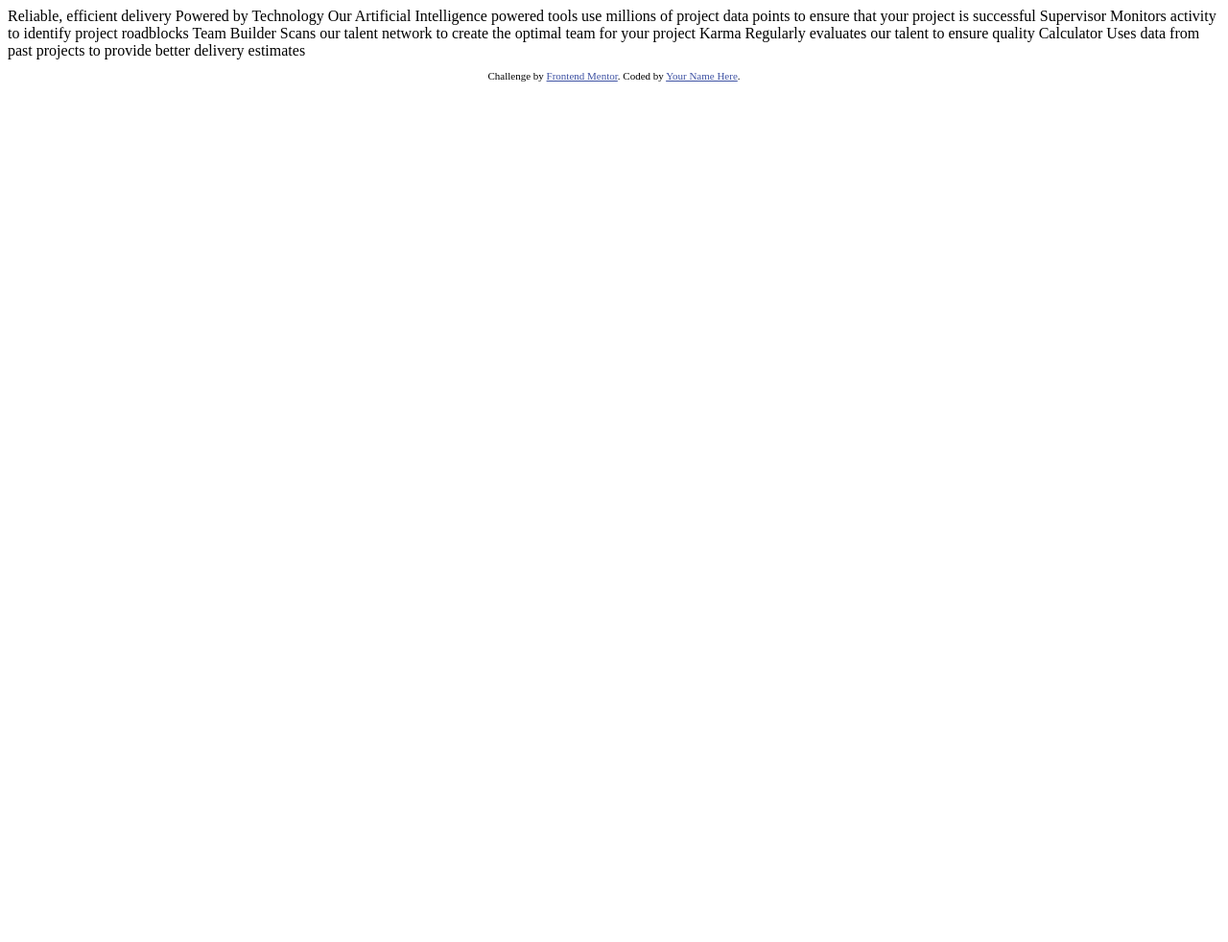
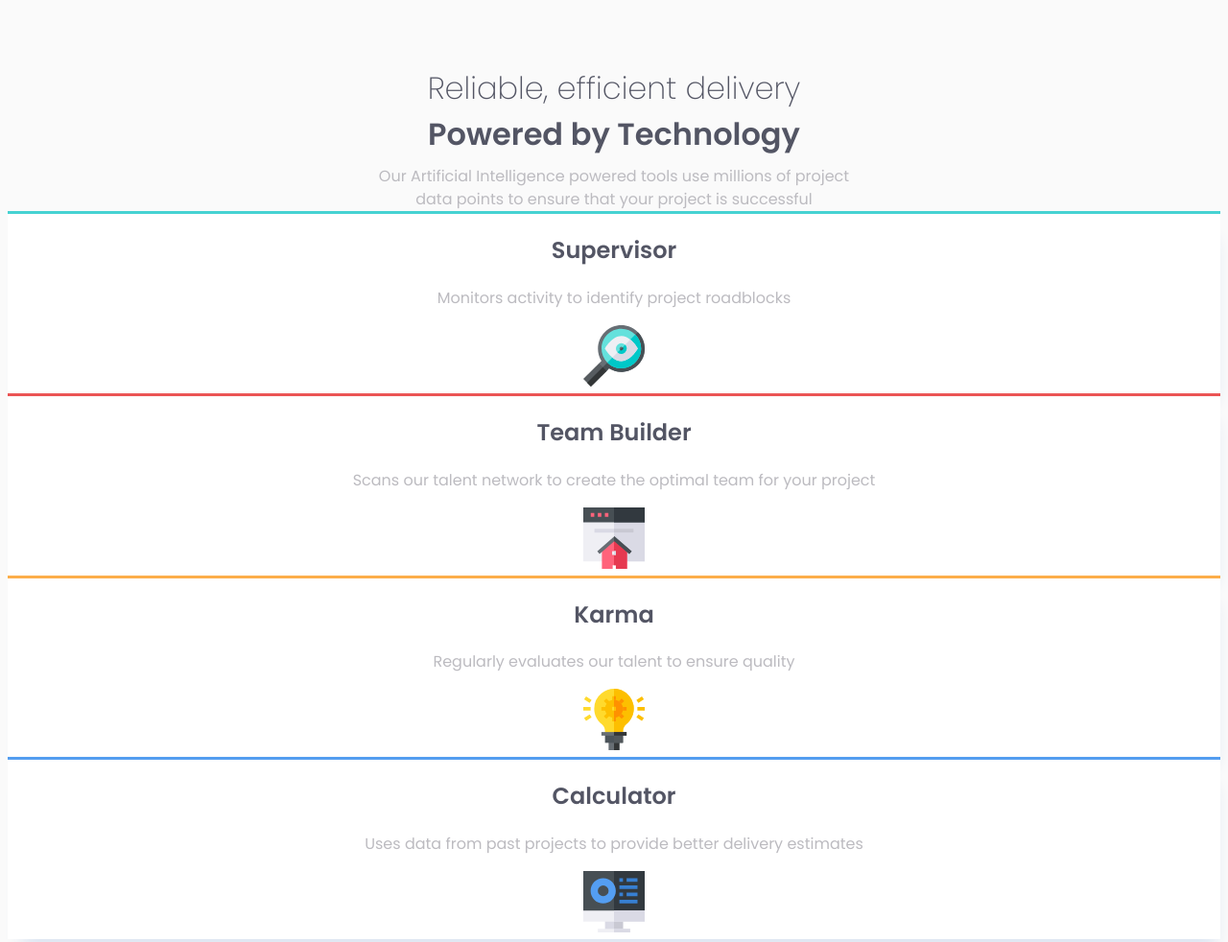
Before and after one commit to lenakroeker/frontend-mentor---project-1, a plain HTML site: page four-card-feature-section-master/four-card-feature-section-master/index.html in a window 1280 px wide. Shown: the top 982 px of the page at 96% size. Before the commit the page ends 800 px from the top, so only its background shows below. Drawn offline with Linux system fonts and the light colour scheme; files whose address does not match are found by name.

Commit message:
Update index.html
add classes, ids, color and font

```diff
--- a/four-card-feature-section-master/four-card-feature-section-master/index.html
+++ b/four-card-feature-section-master/four-card-feature-section-master/index.html
@@ -3,37 +3,105 @@
 <head>
   <meta charset="UTF-8">
   <meta name="viewport" content="width=device-width, initial-scale=1.0"> <!-- displays site properly based on user's device -->
-
+	<link href="https://fonts.googleapis.com/css2?family=Poppins:wght@200;400;600&display=swap" rel="stylesheet">
   <link rel="icon" type="image/png" sizes="32x32" href="./images/favicon-32x32.png">
 
   <title>Frontend Mentor | Four card feature section</title>
 
   <!-- Feel free to remove these styles or customise in your own stylesheet 👍 -->
   <style>
+
+	body {
+		background-color:#fafafa;
+		font-family: 'Poppins', sans-serif;
+		text-align:center;
+		color:#535564;
+	}
+
+	#top {
+		font-weight:200;
+		padding-top:60px;
+		border-bottom:0px;
+	}
+	h1{
+		line-height:1em;
+		margin:0.5em;
+	}
+
+	#subhead {
+		line-height:1.5em;
+		margin: 0 30% 0 30%;
+	}
+
+	#cards {
+	display:grid;
+	}
+
+	.card{
+		background-color:#ffffff;
+		-webkit-box-shadow: 5px 20px 18px -11px #d9e3f1;
+		-moz-box-shadow: 5px 20px 18px -11px #d9e3f1;
+		box-shadow: 5px 20px 18px -11px #d9e3f1;
+	}
+
+	#green{
+		border-top: 3px solid #46d2d2;
+
+	}
+
+	#red{
+		border-top: 3px solid #eb5454;
+	}
+
+	#yellow{
+		border-top: 3px solid #fcae4a;
+	}
+	#blue{
+		border-top: 3px solid #549df0;
+	}
+
+	p{
+		color:#bcbbc0;
+	}
+
     .attribution { font-size: 11px; text-align: center; }
     .attribution a { color: hsl(228, 45%, 44%); }
   </style>
 </head>
 <body>
 
-  Reliable, efficient delivery
-  Powered by Technology
+  <h1 id="top">Reliable, efficient delivery</h1>
+  <h1>Powered by Technology</h1>
 
-  Our Artificial Intelligence powered tools use millions of project data points
-  to ensure that your project is successful
+  <p id="subhead">Our Artificial Intelligence powered tools use millions of project data points
+  to ensure that your project is successful</p>
 
-  Supervisor
-  Monitors activity to identify project roadblocks
+  <div id="cards">
 
-  Team Builder
-  Scans our talent network to create the optimal team for your project
+	<div id="green" class="card">
+		  <h2>Supervisor</h2>
+			<p id="info">Monitors activity to identify project roadblocks</p>
+		  <img src="file:///C:/Users/lenak/Desktop/four-card-feature-section-master/four-card-feature-section-master/images/icon-supervisor.svg">
+	  </div>
 
-  Karma
-  Regularly evaluates our talent to ensure quality
+	<div id="red" class="card">
+		  <h2 >Team Builder</h2>
+			<p id="info">Scans our talent network to create the optimal team for your project</p>
+		  <img src="file:///C:/Users/lenak/Desktop/four-card-feature-section-master/four-card-feature-section-master/images/icon-team-builder.svg">
+	</div>
 
-  Calculator
-  Uses data from past projects to provide better delivery estimates
+	<div id="yellow" class="card">
+		  <h2 >Karma</h2>
+		  <p id="info">Regularly evaluates our talent to ensure quality</p>
+		  <img src="file:///C:/Users/lenak/Desktop/four-card-feature-section-master/four-card-feature-section-master/images/icon-karma.svg">
+	 </div>
 
+	<div id="blue" class="card">
+		  <h2>Calculator</h2>
+		  <p id="info">Uses data from past projects to provide better delivery estimates</p>
+		  <img src="file:///C:/Users/lenak/Desktop/four-card-feature-section-master/four-card-feature-section-master/images/icon-calculator.svg">
+	</div>
+</div>
 
   <footer>
     <p class="attribution">
```
